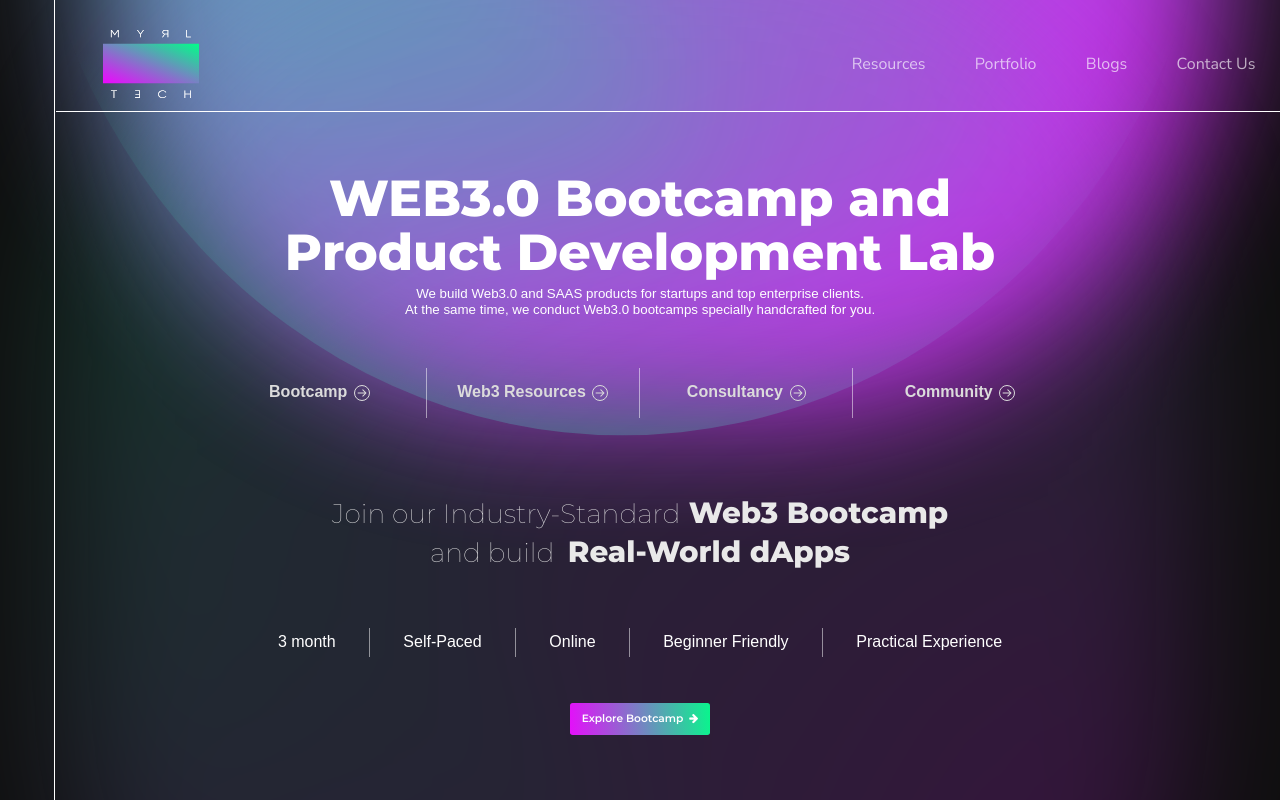
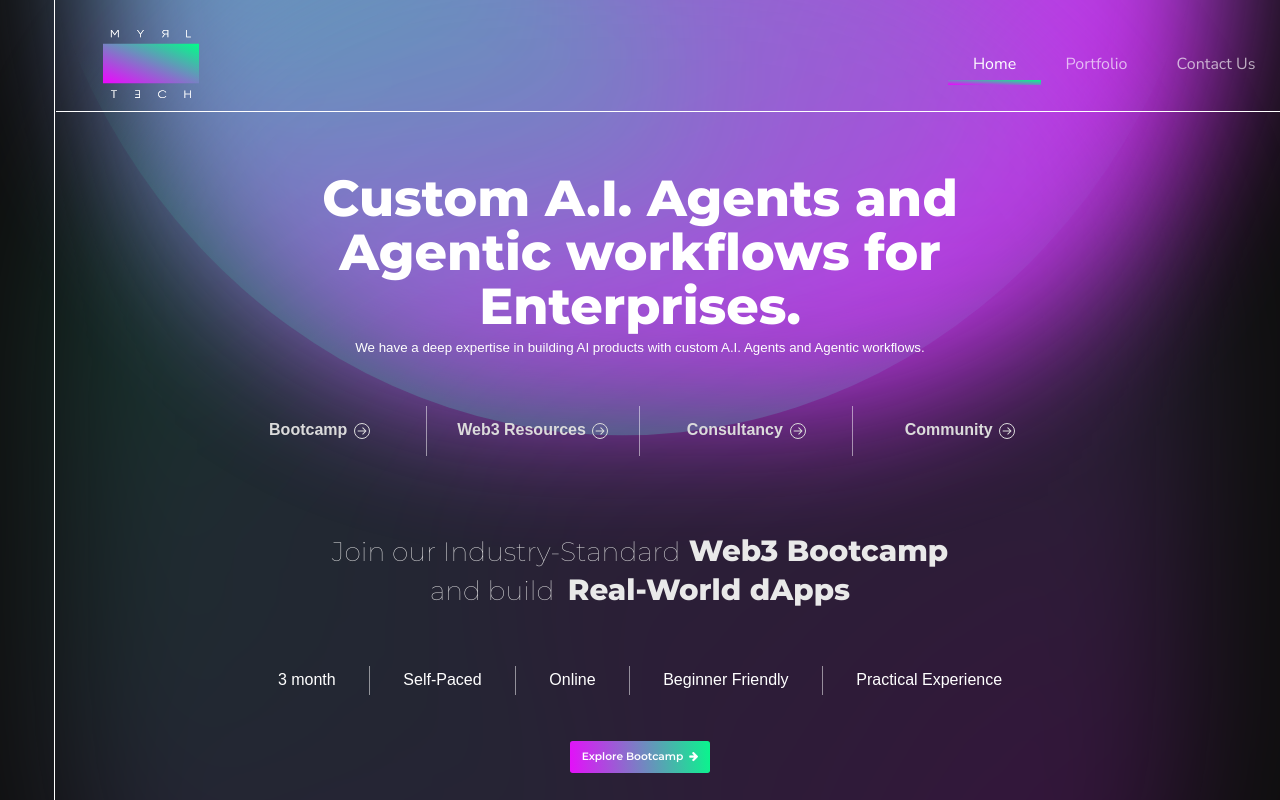
Before and after one commit to myrltech/landing-page-website, a Next.js app: page / in a window 1280 px wide. Shown: the top 800 px of the page. Built offline with nearby package versions, Linux system fonts and the light colour scheme; a web font is replaced by a local one.

Commit message:
some new chnages

```diff
--- a/components/desktop/header-footer/Header.js
+++ b/components/desktop/header-footer/Header.js
@@ -9,6 +9,7 @@ export default function Header({ activeLink }) {
                   return
 
 ============================================================*/
+console.log("activeLink",activeLink)
   return (
     <div className="d-flex flex-nowrap align-items-center justify-content-between myrl-navbar">
       <nav>
@@ -125,16 +126,16 @@ export default function Header({ activeLink }) {
                            Our Products
           =====================================================*/}{" "}
         <li>
-          <Link href="/resources">
+          <Link href="/">
             <a>
               <span
                 className={
-                  activeLink === "resources"
+                  activeLink === undefined
                     ? "weblink-active font-24-NunitoSans-400"
                     : "font-24-NunitoSans-400"
                 }
               >
-                Resources
+                Home
               </span>
             </a>
           </Link>
@@ -178,13 +179,13 @@ export default function Header({ activeLink }) {
         {/*======================================================
                            blogs
           =====================================================*/}{" "}
-        <li>
+        {/* <li>
           <a
             href={"https://www.designandtech.cc/"}
             rel="noopener noreferrer"
             target="_blank"
           >
-            {/* <Link href="/"> */}
+
             <span
               className={
                 activeLink === "blogs"
@@ -195,8 +196,8 @@ export default function Header({ activeLink }) {
               Blogs
             </span>
           </a>
-          {/* </Link> */}
-        </li>
+
+        </li> */}
         {/*======================================================
                            contactUs
           =====================================================*/}{" "}
--- a/components/desktop/home-new/LandingPageHomeNewFoldOne.js
+++ b/components/desktop/home-new/LandingPageHomeNewFoldOne.js
@@ -50,20 +50,13 @@ export default function LandingPageHomeNewFoldOne() {
     <>
       <div className="text-center home-new-agile-section">
         <h1 className="font-76-montserrat-800 font-32-montserrat-800 home-new-agile-section-title">
-          WEB3.0 Bootcamp and Product Development Lab
+          Custom A.I. Agents and Agentic workflows for Enterprises.
         </h1>
         <p className="font-20-montserrat-400 pt-10  home-new-agile-section-para d-none d-md-block">
-          We build Web3.0 and SAAS products for startups and top enterprise
-          clients.
-          <br /> At the same time, we conduct Web3.0 bootcamps specially
-          handcrafted for you.
+          We have a deep expertise in building AI products with custom A.I. Agents and Agentic workflows.
         </p>
         <p className="mobile-font-16-montserrat-500  mv-pt-32 home-new-agile-section-para d-block d-md-none">
-          We build Web3.0 and SAAS products for startups and top enterprise
-          clients.
-          <br />
-          <br /> At the same time, we conduct Web3.0 bootcamps specially
-          handcrafted for you.
+          We have a deep expertise in building AI products with custom A.I. Agents and Agentic workflows.
         </p>
         {/* <div className="d-flex align-items-center justify-content-center">
           <Link href="/contact-us">
@@ -79,9 +72,8 @@ export default function LandingPageHomeNewFoldOne() {
           {list?.map((data, key) => (
             <div
               key={key}
-              className={`text-center col-2 sm:col-12 home-list ${
-                key === 3 ? "border-none" : ""
-              }`}
+              className={`text-center col-2 sm:col-12 home-list ${key === 3 ? "border-none" : ""
+                }`}
             >
               <h5 className="font-24-montserrat-400 color-grey-2 font-24-montserrat-700">
                 <Link href={data.link}>
@@ -116,9 +108,8 @@ export default function LandingPageHomeNewFoldOne() {
           {listTwo?.map((data, key) => (
             <div
               key={key}
-              className={`text-center  home-list home-list__two ${
-                key === 4 ? "border-none" : ""
-              }`}
+              className={`text-center  home-list home-list__two ${key === 4 ? "border-none" : ""
+                }`}
             >
               <h5 className="font-24-montserrat-400 ">{data.title} </h5>
             </div>
--- a/components/desktop/home-new/LandingPageHomeNewFoldTwo.js
+++ b/components/desktop/home-new/LandingPageHomeNewFoldTwo.js
@@ -146,7 +146,7 @@ export default function LandingPageHomeNewFoldTwo() {
         {/*=====================================================================
                                     Our Products
       =======================================================================*/}
-        <div className="d-flex flex-nowrap  home-new-our-product-text-section justify-content-between align-items-end">
+        {/* <div className="d-flex flex-nowrap  home-new-our-product-text-section justify-content-between align-items-end">
           <h3 className="font-65-proxima-800 mobile-font-40-proxima-800">
             our <br />
             <span className="green-purple-gradient-text"> products</span>{" "}
@@ -162,7 +162,7 @@ export default function LandingPageHomeNewFoldTwo() {
             using the latest / cutting edge tech to enhance user experience.
             Here are three products that we’ve launched recently in North-Am.
           </p>
-        </div>
+        </div> */}
         <div className="d-flex home-new-our-product-cards-section flex-nowrap">
           <div className="col-md-4 col-12 p-0">
             <div className="home-new-dominate-card mobile-new-dominate-card">
```
Also changed, not shown: components/desktop/ourPortfolio/OurPortfolioMain.js (+15 -17 lines).
